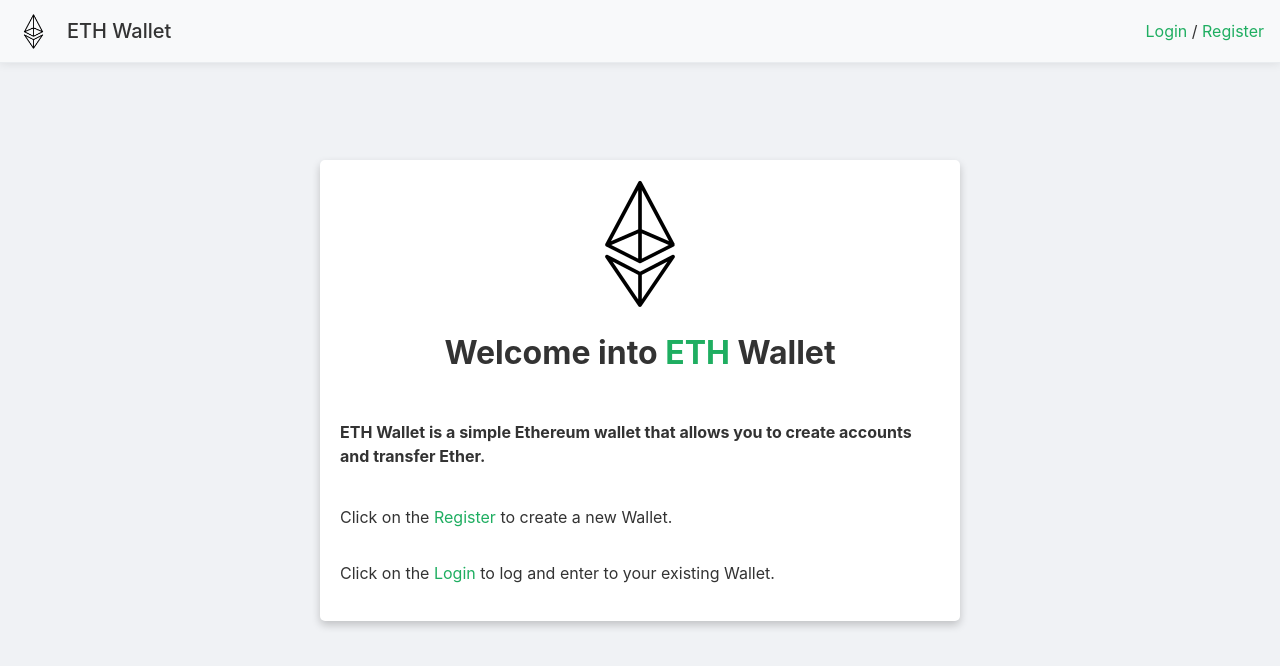
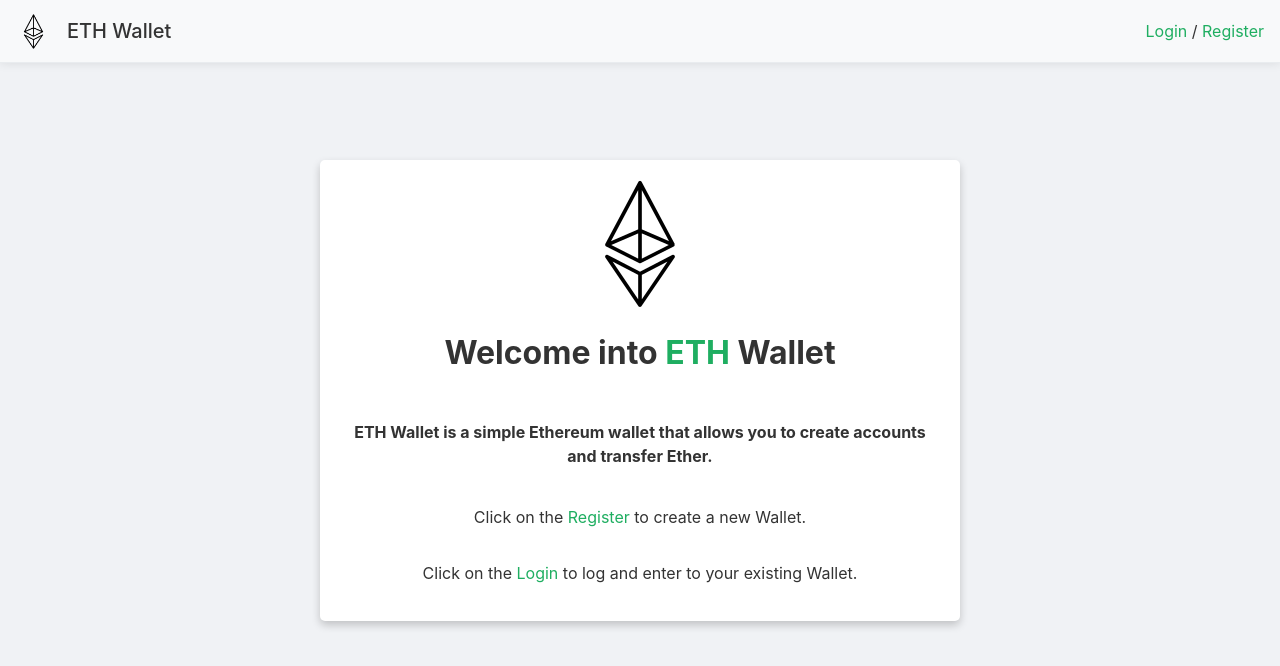
Before and after one commit to Dany02S/eth_wallet_app, a React (Vite) app in the folder client/: page / in a window 1280 px wide. Shown: the top 666 px of the page. Built offline with nearby package versions, Linux system fonts and the light colour scheme; no server answers.

Commit message:
Modify: Home screen style resolved

```diff
--- a/client/src/styles/Forms.css
+++ b/client/src/styles/Forms.css
@@ -20,11 +20,14 @@
     max-width: 600px;
     display: flex;
     flex-direction: column;
+    align-items: center;
+    text-align: center;
 
     div {
         display: flex;
         flex-direction: column;
         align-items: center;
+        text-align: center;
         h1 {
             font-size: 1300;
         }
```
